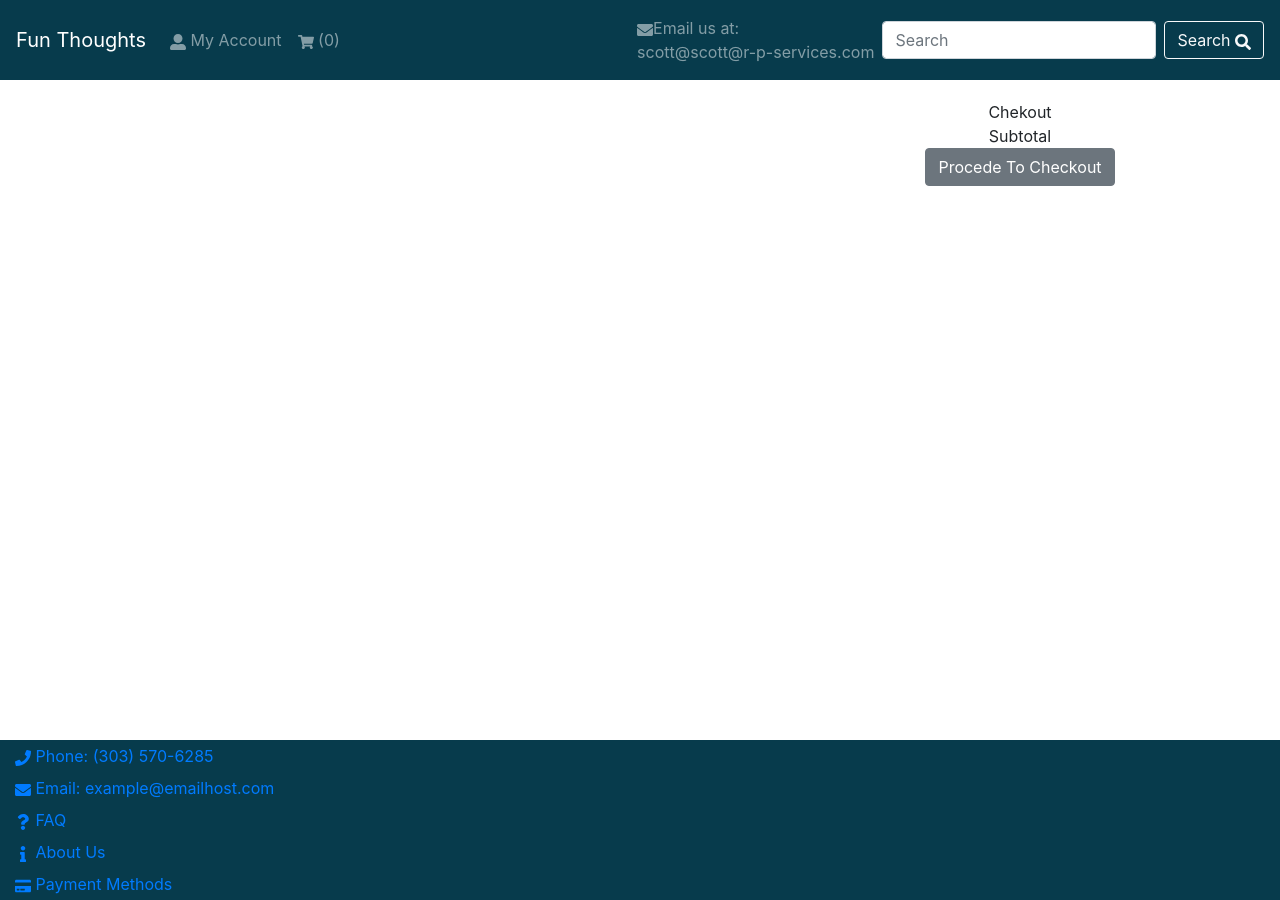
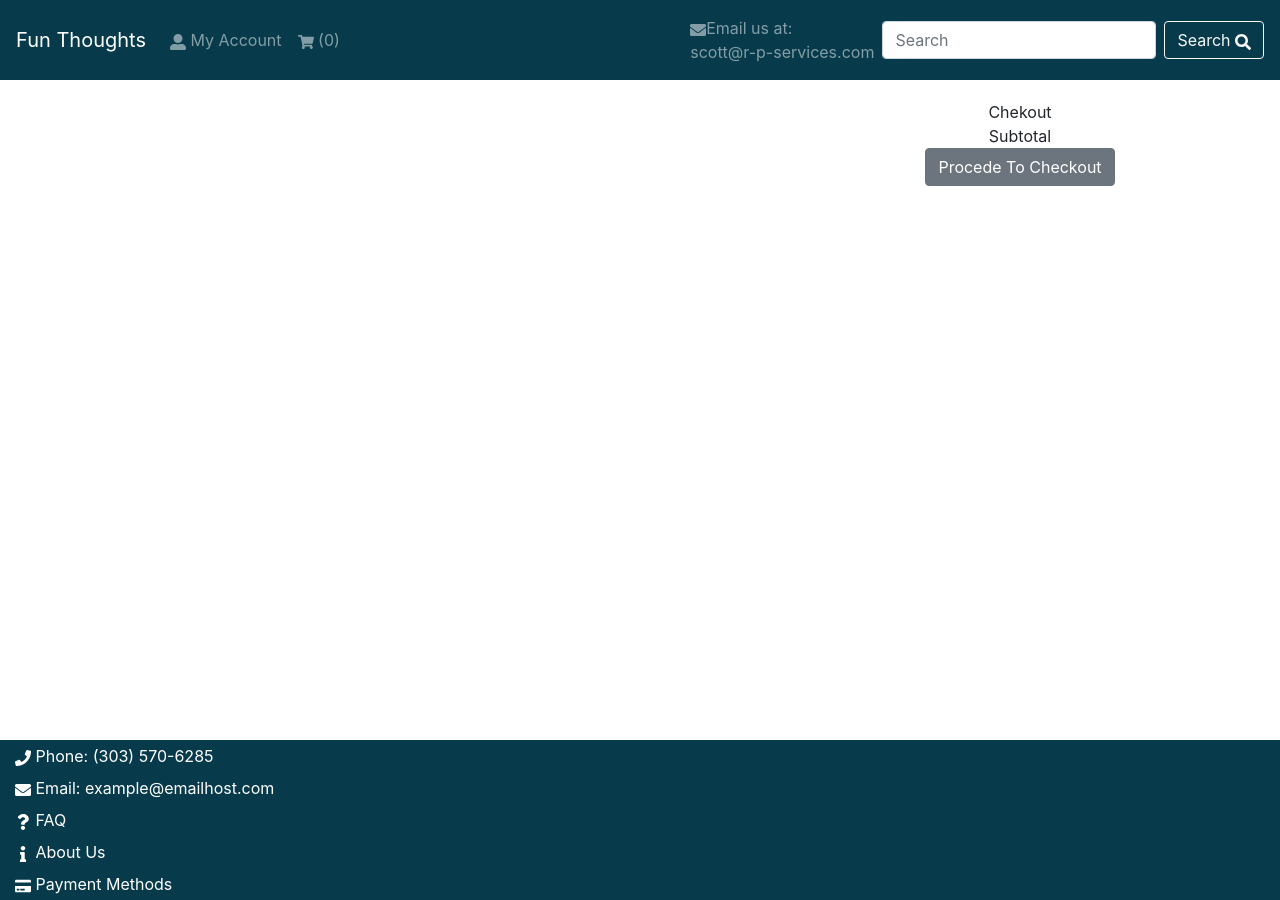
Before and after one commit to RSnodgrass92/fun-thoughts, a React (Create React App) app: page /shoppingcart in a window 1280 px wide. Built offline with nearby package versions, Linux system fonts and the light colour scheme.

Commit message:
Remove Items from basket working

```diff
--- a/src/App.scss
+++ b/src/App.scss
@@ -40,6 +40,7 @@ span{
   color: $main-text-color;
   &:hover{
     color:$mens-color;
+    text-decoration: none;
   }
 }
 
--- a/src/actions/index.js
+++ b/src/actions/index.js
@@ -36,3 +36,11 @@ export const addItemToBasket= (item) =>
         item: item
     }
 }
+
+export const updateBasket = (array) =>
+{
+    return{
+        type: "UPDATE_BASKET",
+        array: array
+    }
+}
--- a/src/components/footer.js
+++ b/src/components/footer.js
@@ -9,19 +9,19 @@ class Footer extends Component
     return(
       <div className="container-fluid outer align-items-center">
         <div className="row">
-          <div className="col my-1 color-nav"><a href="tel:303-570-6285"><FaPhone /> Phone: (303) 570-6285</a></div>
+          <div className="col my-1"><a className="color-nav" href="tel:303-570-6285"><FaPhone /> Phone: (303) 570-6285</a></div>
         </div>
         <div className="row">
-          <div className="col my-1 color-nav"><a href="mailto:scott@r-p-services.com"><FaEnvelope />  Email: example@emailhost.com</a></div>
+          <div className="col my-1"><a className="color-nav" href="mailto:scott@r-p-services.com" target="_blank"><FaEnvelope />  Email: example@emailhost.com</a></div>
         </div>
         <div className="row">
-          <div className="col my-1 color-nav"><Link to="/faq"><FaQuestion />  FAQ</Link></div>
+          <div className="col my-1"><Link to="/faq" className="color-nav"><FaQuestion />  FAQ</Link></div>
         </div>
         <div className="row">
-          <div className="col my-1 color-nav "><Link to="/about"><FaInfo />  About Us</Link></div>
+          <div className="col my-1"><Link to="/about" className="color-nav"><FaInfo />  About Us</Link></div>
         </div>
         <div className="row">
-          <div className="col my-1 color-nav"><Link to="/paymentmethods"><FaCreditCard /> Payment Methods</Link></div>
+          <div className="col my-1"><Link to="/paymentmethods" className="color-nav"><FaCreditCard /> Payment Methods</Link></div>
         </div>
       </div>
     )
--- a/src/components/nav.js
+++ b/src/components/nav.js
@@ -48,7 +48,7 @@ class Header extends Component
                     <Nav.Link as={Link} to ="/shoppingcart"><FaShoppingCart/> ({this.props.numItemsInCart})</Nav.Link>
                   </Nav>
                   <Nav>
-                  <Nav.Link href="mailto:scott@scott@r-p-services.com" ><FaEnvelope/>Email us at:<br></br>scott@scott@r-p-services.com </Nav.Link>
+                  <Nav.Link href="mailto:scott@r-p-services.com" ><FaEnvelope/>Email us at:<br></br>scott@r-p-services.com </Nav.Link>
                   <Form inline>
                    <FormControl onKeyPress={this.handleKeyPress} onChange={this.handleInputChange} type="text" placeholder="Search" className="mr-sm-2" />
                    <Link to="/search"><Button ref={this.searchBtnRef} variant="outline-light">Search <FaSearch/></Button></Link>
--- a/src/pages/shoppingcart.js
+++ b/src/pages/shoppingcart.js
@@ -1,11 +1,28 @@
 import { Component } from 'react';
 import {connect} from 'react-redux';
 import {FaTrashAlt} from "react-icons/fa";
+import {updateBasket} from '../actions';
 class ShoppingCart extends Component
 {
     constructor(props)
     {
         super(props)
+        this.state={
+            items: this.props.itemsInCart,
+
+        }
+        this.renderItems= this.renderItems.bind(this);
+        this.removeItems= this.removeItem.bind(this);
+    }
+
+    removeItem(index)
+    {
+     const removalIndex=this.state.items.indexOf(index)
+     const newArrStart= this.state.items.slice(0,removalIndex)
+     const newArrEnd=this.state.items.slice(removalIndex+1, this.state.items.length)
+     const newArr=newArrStart.concat(newArrEnd)
+     this.props.updateBasket(newArr)
+     this.setState({items: newArr})
     }
 
     renderItems(items)
@@ -28,7 +45,11 @@ class ShoppingCart extends Component
                             </div>
                             <div className="row">
                                 <div className="col">
-                                    <button className="btn btn-danger">Delete <FaTrashAlt /></button>
+                                    <button className="btn btn-danger" onClick={()=>
+                                        {
+                                            this.removeItem(index)
+                                        }
+                                        }>Delete <FaTrashAlt /></button>
                                 </div>
                             </div>
                         </div>
@@ -44,12 +65,12 @@ class ShoppingCart extends Component
         // let subtotal=this.props.itemsInCart.map((item)=>item.price)
         // subtotal= subtotal.reduce((total, val)=>total+val)
 
-        console.log(this.props.itemsInCart)
+
         return(
             <div className="container shopCartDiv">
                 <div className="row">
                     <div className="col-12 col-lg-8">
-                    {this.renderItems(this.props.itemsInCart)}
+                    {this.renderItems(this.state.items)}
                     </div>
                     <div className="col-12 col-lg-4">
                         <div className="container text-center">
@@ -83,6 +104,11 @@ const mapStateToProps= (state) => {
     }
 }
 
+const mapDispatchToProps= ()=> {
+    return {
+       updateBasket: updateBasket
+    }
+   }
 
 
-  export default connect(mapStateToProps)(ShoppingCart);
+export default connect(mapStateToProps, mapDispatchToProps())(ShoppingCart);
--- a/src/reducers/index.js
+++ b/src/reducers/index.js
@@ -12,8 +12,7 @@ const allReducers= combineReducers({
     isLogged: loggedReducer,
     searchTerms: searchReducer,
     currentItem: lookUpReducer,
-    itemsInCart: shoppingBasketReducer,
-
+    itemsInCart: shoppingBasketReducer
 })
 
 export default allReducers;
--- a/src/reducers/shoppingbasket.js
+++ b/src/reducers/shoppingbasket.js
@@ -5,6 +5,9 @@ const shoppingBasketReducer = (state=[],action) =>
         case "ADD_ITEM_TO_BASKET":
         state= state.concat(action.item);
         return state;
+        case "UPDATE_BASKET":
+        state= action.array;
+        return state;
         default:
         return state;
     }
```
Also changed, not shown: src/components/itemAddedModals.js (added), 1 other file (tests, documents, lock files or other folders).
